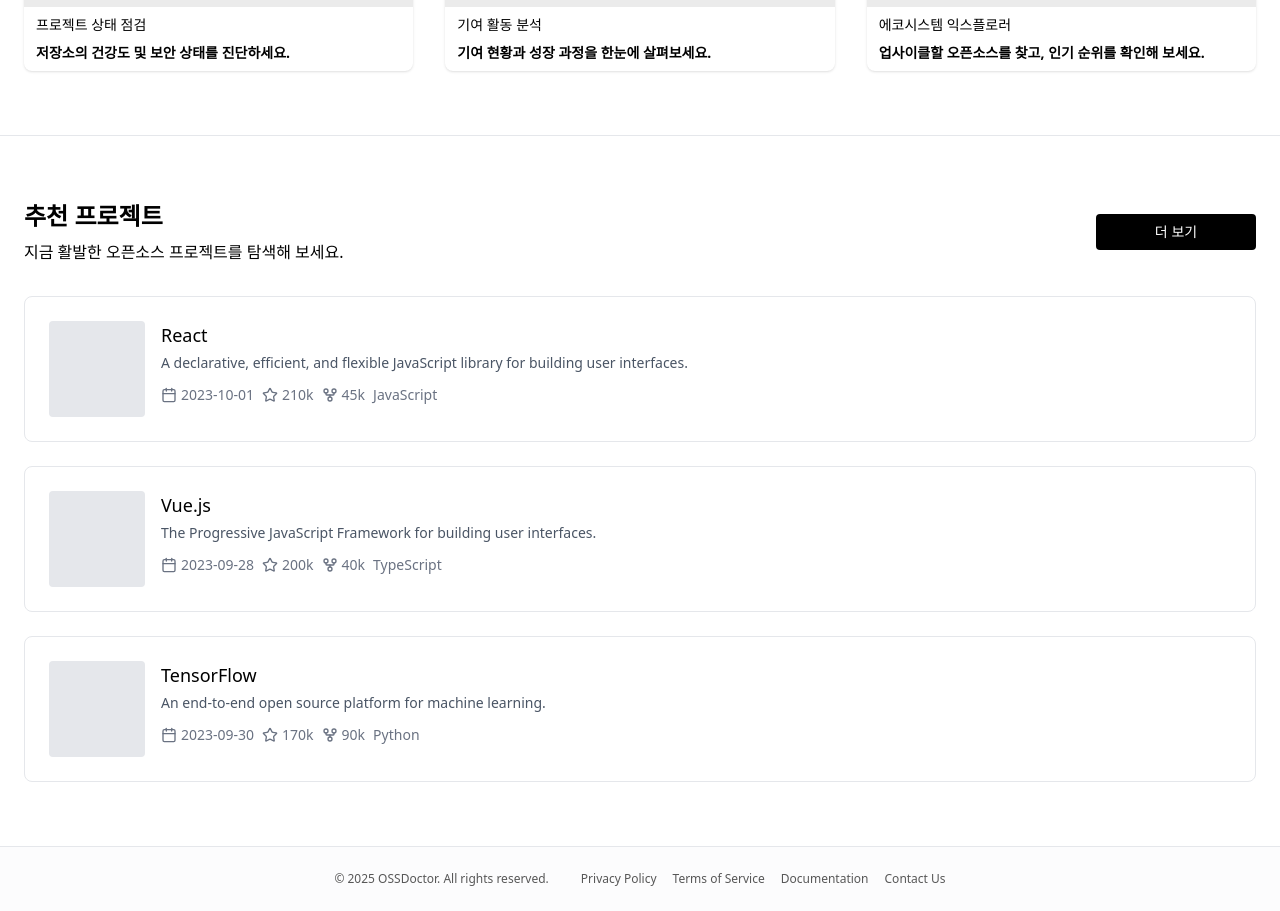
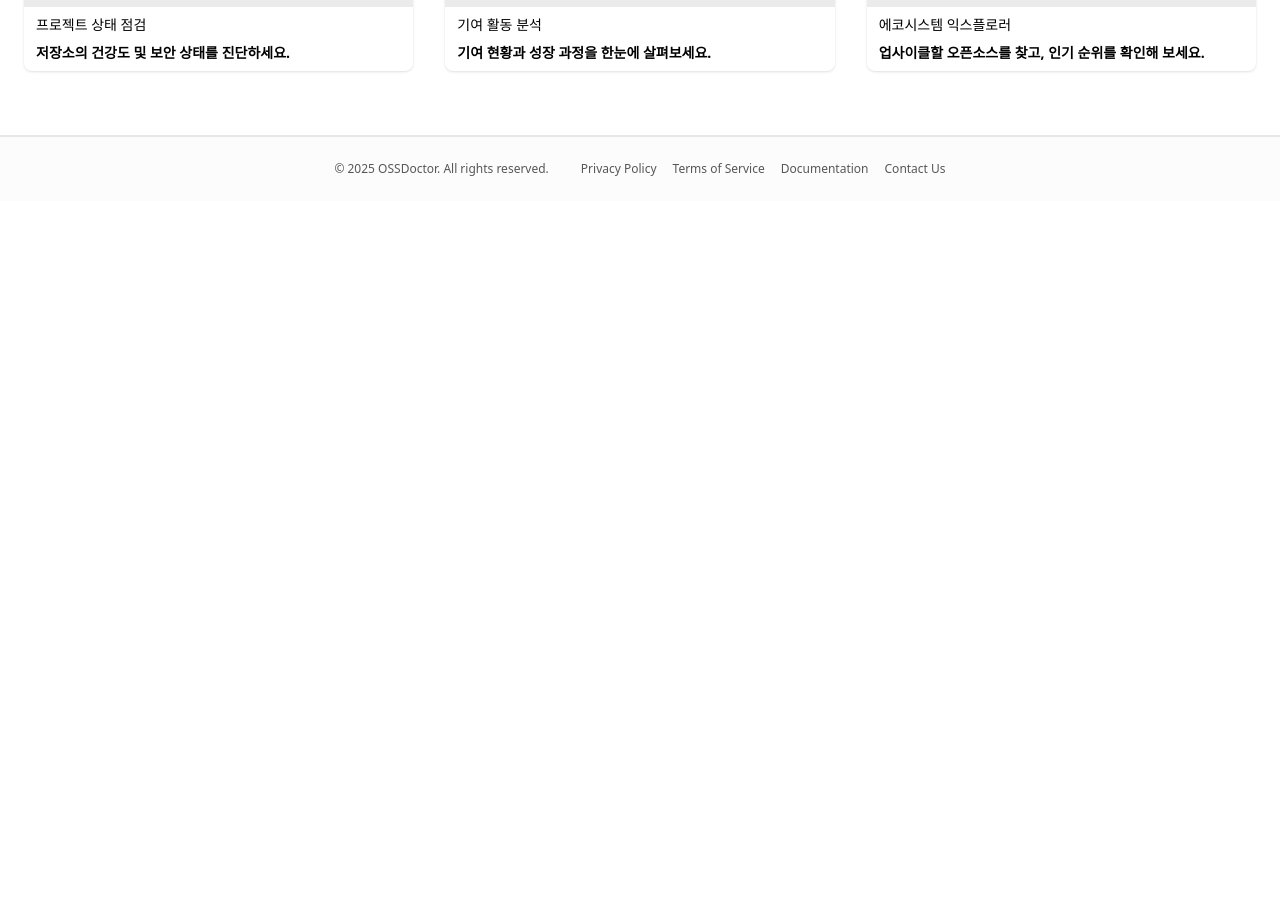
Before and after one commit to Hyeri-hci/OSSDoctor, a React (Vite) app in the folder frontend/: page / in a window 1280 px wide. Shown: the part 1060-1971 px from the top of the page. After the commit the page ends 1261 px from the top, so only its background shows below. Built offline with nearby package versions, Linux system fonts and the light colour scheme.

Commit message:
[Update] MainPage Features Section 구현

```diff
--- a/frontend/src/features/MainPage/pages/MainPage.jsx
+++ b/frontend/src/features/MainPage/pages/MainPage.jsx
@@ -2,8 +2,7 @@ import React from "react";
 import HeaderSection from "../../../components/HeaderSection";
 import FooterSection from "../../../components/FooterSection";
 import SearchBar from "../components/SearchBar";
-import { BarChart3, Users, Star, Calendar, GitFork } from "lucide-react";
-// import { GitBranch, Search } from "lucide-react";
+import { BarChart3, Users, Star} from "lucide-react";
 export default function MainPage(onAnalyze, onDiagnosisClick, onContributionClick, onEcosystemClick) {
 
   const features = [
@@ -30,35 +29,7 @@ export default function MainPage(onAnalyze, onDiagnosisClick, onContributionClic
     }
   ];
 
-  const recommendedProjects = [
-    {
-      name: "React",
-      description: "A declarative, efficient, and flexible JavaScript library for building user interfaces.",
-      lastCommit: "2023-10-01",
-      language: "JavaScript",
-      stars: "210k",
-      forks: "45k",
-      issues: "1.2k",
-    },
-    {
-      name: "Vue.js",
-      description: "The Progressive JavaScript Framework for building user interfaces.",
-      lastCommit: "2023-09-28",
-      language: "TypeScript",
-      stars: "200k",
-      forks: "40k",
-      issues: "800",
-    },
-    {
-      name: "TensorFlow",
-      description: "An end-to-end open source platform for machine learning.",
-      lastCommit: "2023-09-30",
-      language: "Python",
-      stars: "170k",
-      forks: "90k",
-      issues: "5k",
-    }
-  ];
+
 
   return (
     <div className="max-w-screen-2xl mx-auto flex flex-col items-center justify-center">
@@ -130,58 +101,7 @@ export default function MainPage(onAnalyze, onDiagnosisClick, onContributionClic
           </div>
         </section>
 
-        {/* Recommended Projects Section */}
-        <section className="py-16">
-          <div className="max-w-7xl mx-auto px-6">
-            <div className="grid grid-rows-1 items-center gap-8">
-              {/* 왼쪽: 텍스트 + 버튼 */}
-              <div className="flex justify-between items-center">
-                <div>
-                  <h2 className="text-xl md:text-2xl font-bold mb-2">추천 프로젝트</h2>
-                  <p className="text-sm md:text-base">지금 활발한 오픈소스 프로젝트를 탐색해 보세요.</p>
-                </div>
-                <button className="w-full max-w-25 md:max-w-40 bg-black text-white text-sm hover:bg-gray-800 px-6 py-2 rounded">
-                  더 보기
-                </button>
-              </div>
 
-              {/* 오른쪽: 프로젝트 리스트 */}
-              <div className="grid grid-row-3 gap-6 flex-1">
-                {recommendedProjects.map((project, index) => (
-                  <div key={index} className="cursor-pointer hover:shadow-md transition-shadow bg-white rounded-md">
-                    <div className="">
-                      <div className="flex justify-between items-start border border-gray-200 p-6 rounded-lg">
-                        <div className="hidden md:block bg-gray-200 w-24 h-24 rounded items-center justify-center mr-4">
-                          {/* 나중에 이미지 들어갈 자리 */}
-                        </div>
-                        <div className="flex-1">
-                          <h3 className="text-md sm:text-lg mb-1">{project.name}</h3>
-                          <p className="text-gray-600 text-xs mb-3 sm:text-sm">{project.description}</p>
-                          <div className="flex items-center gap-2 text-xs sm:text-sm text-gray-500 flex-wrap">
-                            <div className="flex items-center gap-1">
-                              <Calendar className="w-4 h-4" />
-                              <span>{project.lastCommit}</span>
-                            </div>
-                            <div className="flex items-center gap-1">
-                              <Star className="w-4 h-4" />
-                              <span>{project.stars}</span>
-                            </div>
-                            <div className="flex items-center gap-1">
-                              <GitFork className="w-4 h-4" />
-                              <span>{project.forks}</span>
-                            </div>
-                            <div className="badge badge-secondary">{project.language}</div>
-                          </div>
-                        </div>
-
-                      </div>
-                    </div>
-                  </div>
-                ))}
-              </div>
-            </div>
-          </div>
-        </section>
 
       </main>
       <FooterSection />
```
